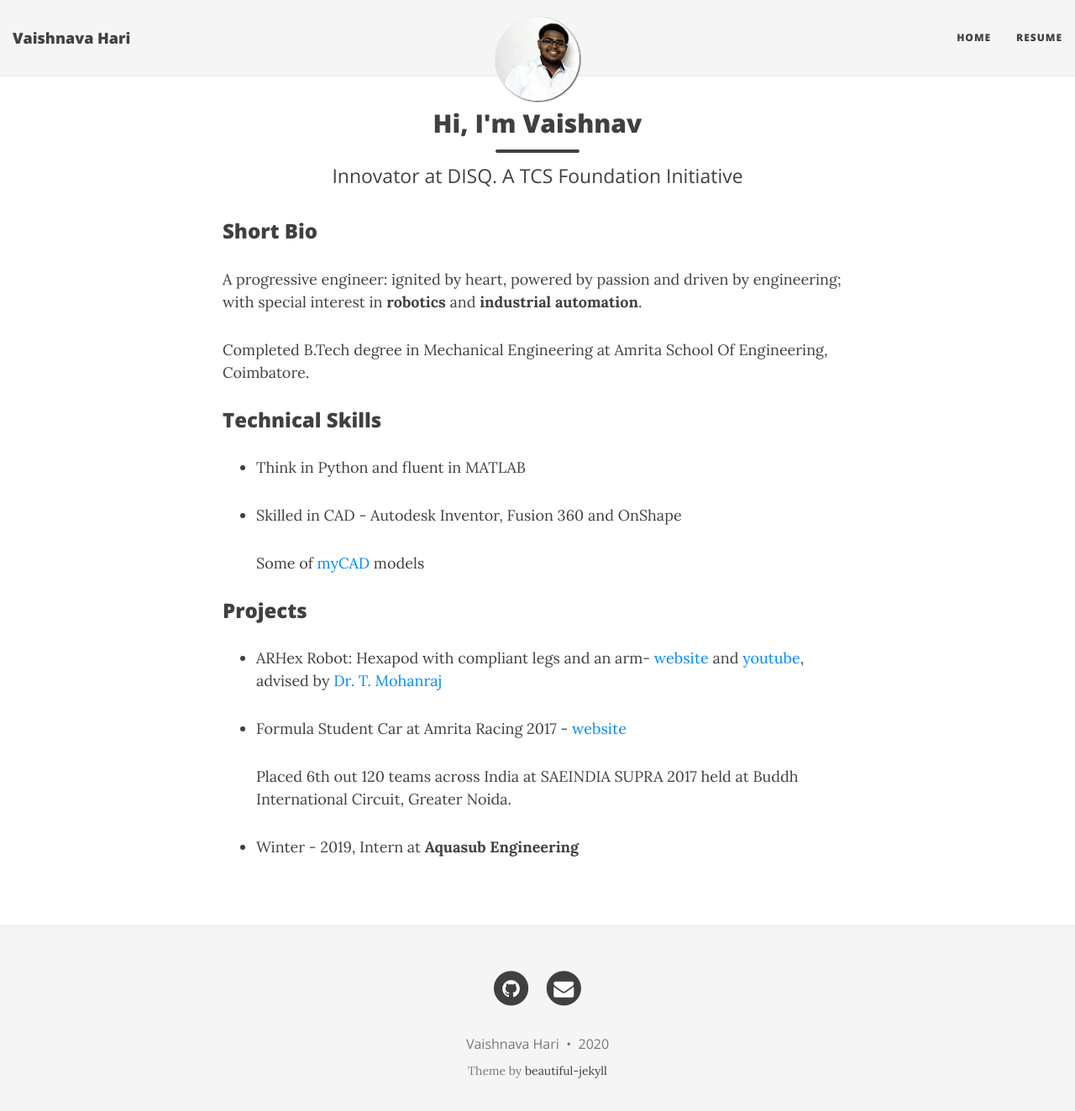
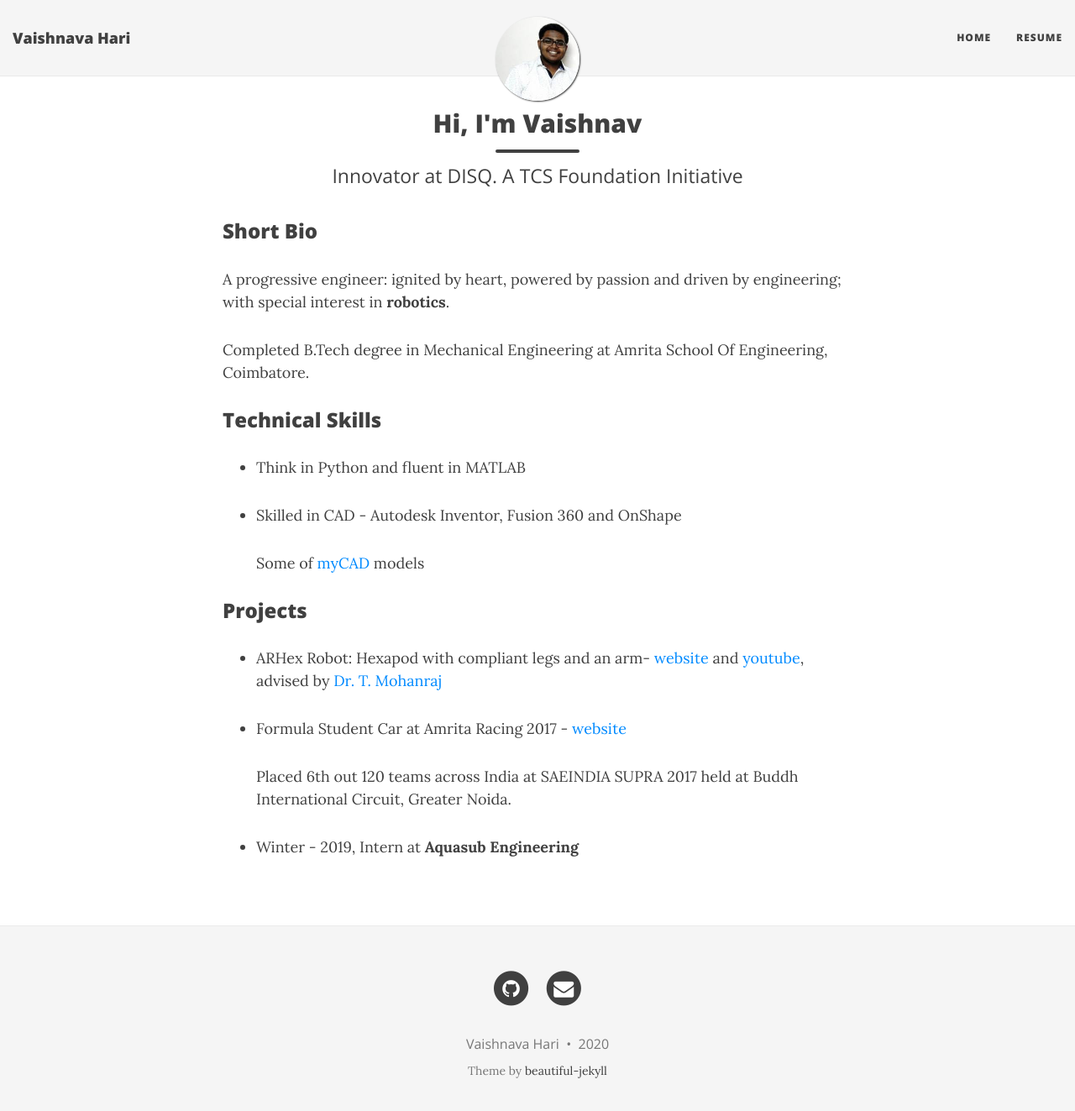
Before and after one commit to svaichu/svaichu.github.io, a Jekyll site: the page built from index.html, in a window 1280 px wide and 1336 px high. Shown: the top 1323 px of the window at 84% size. Built offline with Jekyll 4.4.1, drawn with Linux system fonts in a browser that asks for light colours; nearby versions of some CDN libraries; the list of posts is cut into pages by our own code.

Commit message:
Update index.html

```diff
--- a/index.html
+++ b/index.html
@@ -6,7 +6,7 @@ use-site-title: true
 ---
 
 <h3>Short Bio</h3>
-<p>A progressive engineer: ignited by heart, powered by passion and driven by engineering; with special interest in <b>robotics</b> and <b>industrial automation</b>.</p>
+<p>A progressive engineer: ignited by heart, powered by passion and driven by engineering; with special interest in <b>robotics</b>.</p>
 <p>Completed B.Tech degree in Mechanical Engineering at Amrita School Of Engineering, Coimbatore.</p>
 
 
```
